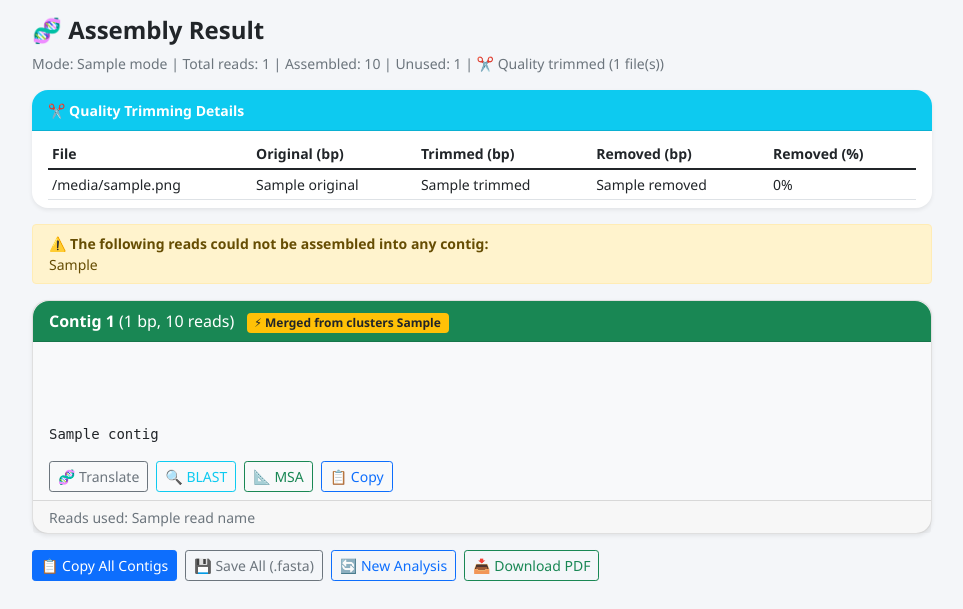
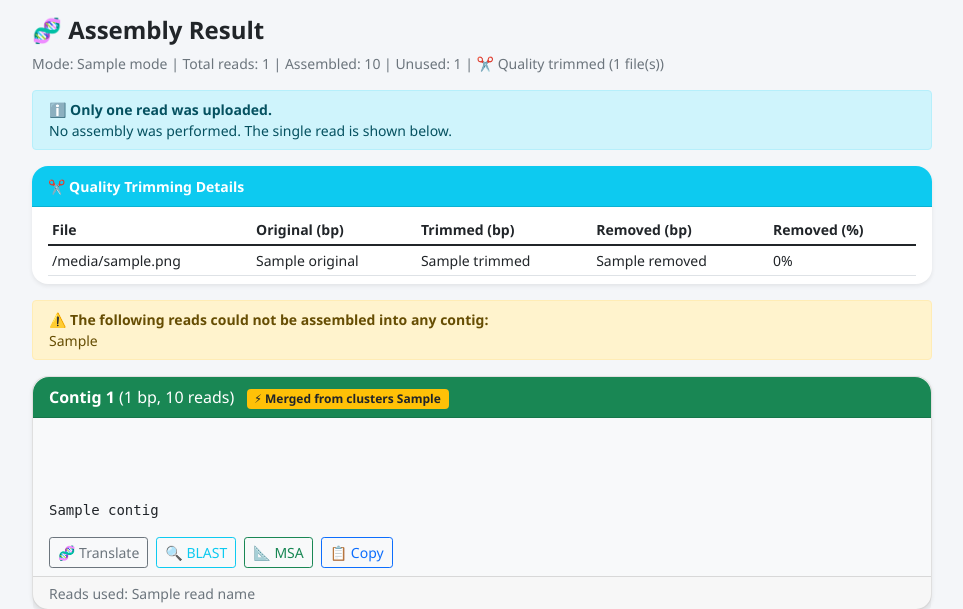
Before and after one commit to pourdadp/primer-tools, a Flask app: template quickngs/templates/assemble_result.html in a window 1280 px wide. Shown: the top 609 px of the page, without its empty margins (158-1121 px from the left). Run offline with Flask 3, Linux system fonts and the light colour scheme; the template is opened without the code that fills it: most values are stand-ins (such as "Sample title", 1, 10 or a date in 2020); some libraries are stand-ins or nearby versions.

Commit message:
Update assemble_result.html

```diff
--- a/quickngs/templates/assemble_result.html
+++ b/quickngs/templates/assemble_result.html
@@ -16,6 +16,15 @@
             {% if result.trim_details %} | ✂️ Quality trimmed ({{ result.trim_details | length }} file(s)){% endif %}
         </p>
 
+        <!-- Single read notice -->
+        {% if result.reads_count == 1 %}
+        <div class="alert alert-info py-2 px-3 small">
+            <strong>ℹ️ Only one read was uploaded.</strong><br>
+            No assembly was performed. The single read is shown below.
+        </div>
+        {% endif %}
+
+        <!-- Trimming details -->
         {% if result.trim_details %}
         <div class="card mb-3 shadow-sm border-0">
             <div class="card-header bg-info text-white py-2">
@@ -50,6 +59,7 @@
         </div>
         {% endif %}
 
+        <!-- Unused reads notice (moved here, after trimming) -->
         {% if result.unused_reads %}
         <div class="alert alert-warning py-2 px-3 small">
             <strong>⚠️ The following reads could not be assembled into any contig:</strong><br>
@@ -57,6 +67,7 @@
         </div>
         {% endif %}
 
+        <!-- Contigs -->
         {% if result.all_contigs %}
             {% if result.initial_clusters and result.initial_clusters > 1 %}
             <div class="alert alert-info py-2 px-3 small">
```
